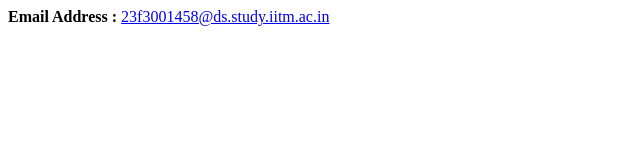
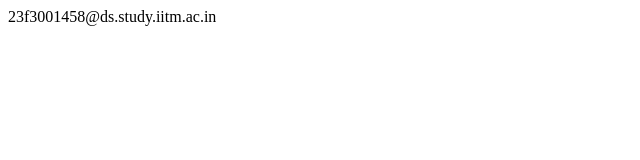
Before and after one commit to abhijit1458/Sample-Static-Hosing, a plain HTML site: page index.html in a window 1280 px wide. Shown: the whole page, without its empty margins (0-640 px from the left). Drawn offline with Linux system fonts and the light colour scheme.

Commit message:
Update index.html

```diff
--- a/index.html
+++ b/index.html
@@ -1,11 +1 @@
-<!DOCTYPE html>
-<html lang="en">
-<head>
-    <meta charset="UTF-8">
-    <meta name="viewport" content="width=device-width, initial-scale=1.0">
-    <title>Anchor Tag Example</title>
-</head>
-<body>
-    <b>Email Address : </b><a href="23f3001458@ds.study.iitm.ac.in" target="_blank"><!--email_off-->23f3001458@ds.study.iitm.ac.in<!--/email_off--></a>
-</body>
-</html>
+<a><!--email_off-->23f3001458@ds.study.iitm.ac.in<!--/email_off--></a>
```
